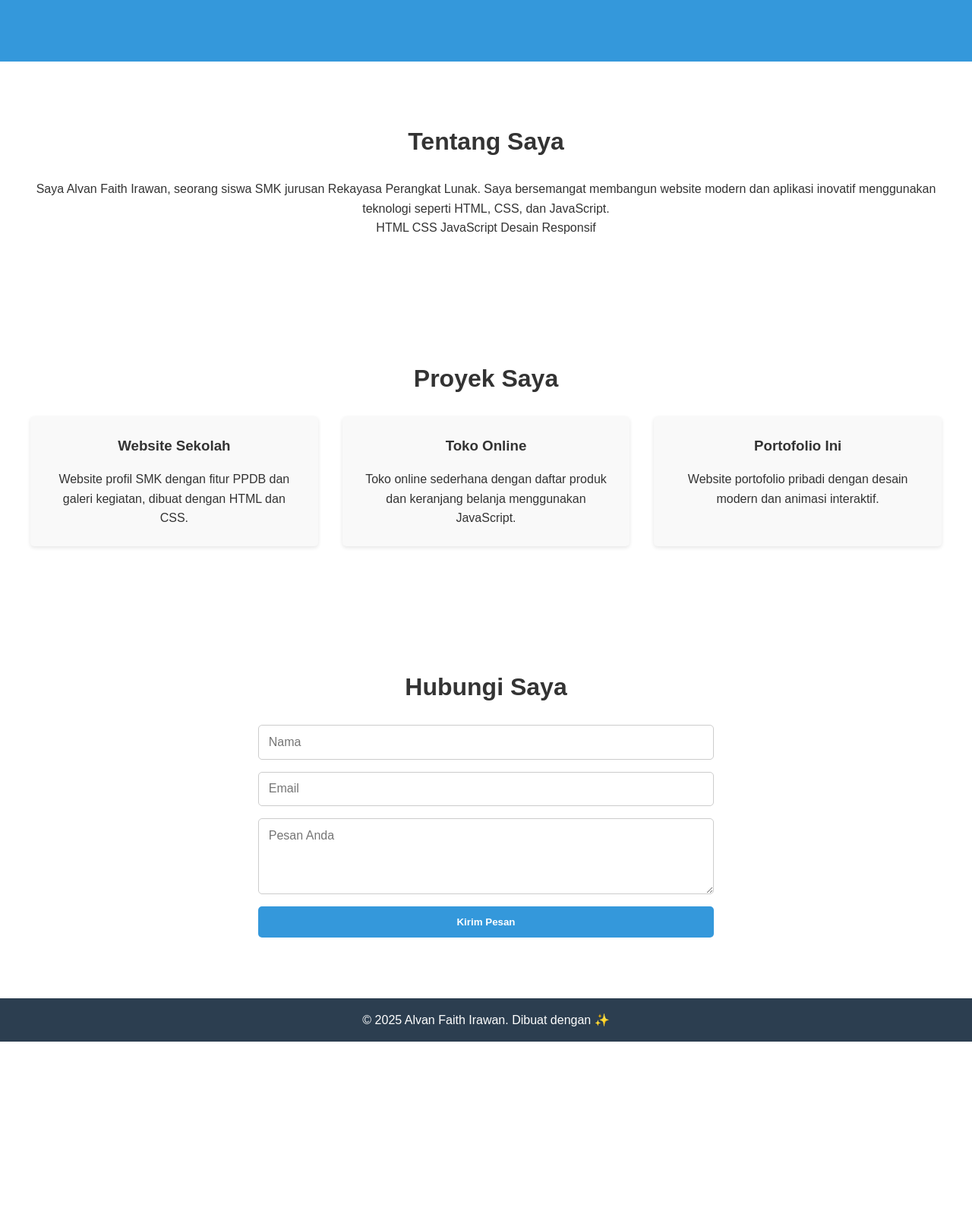
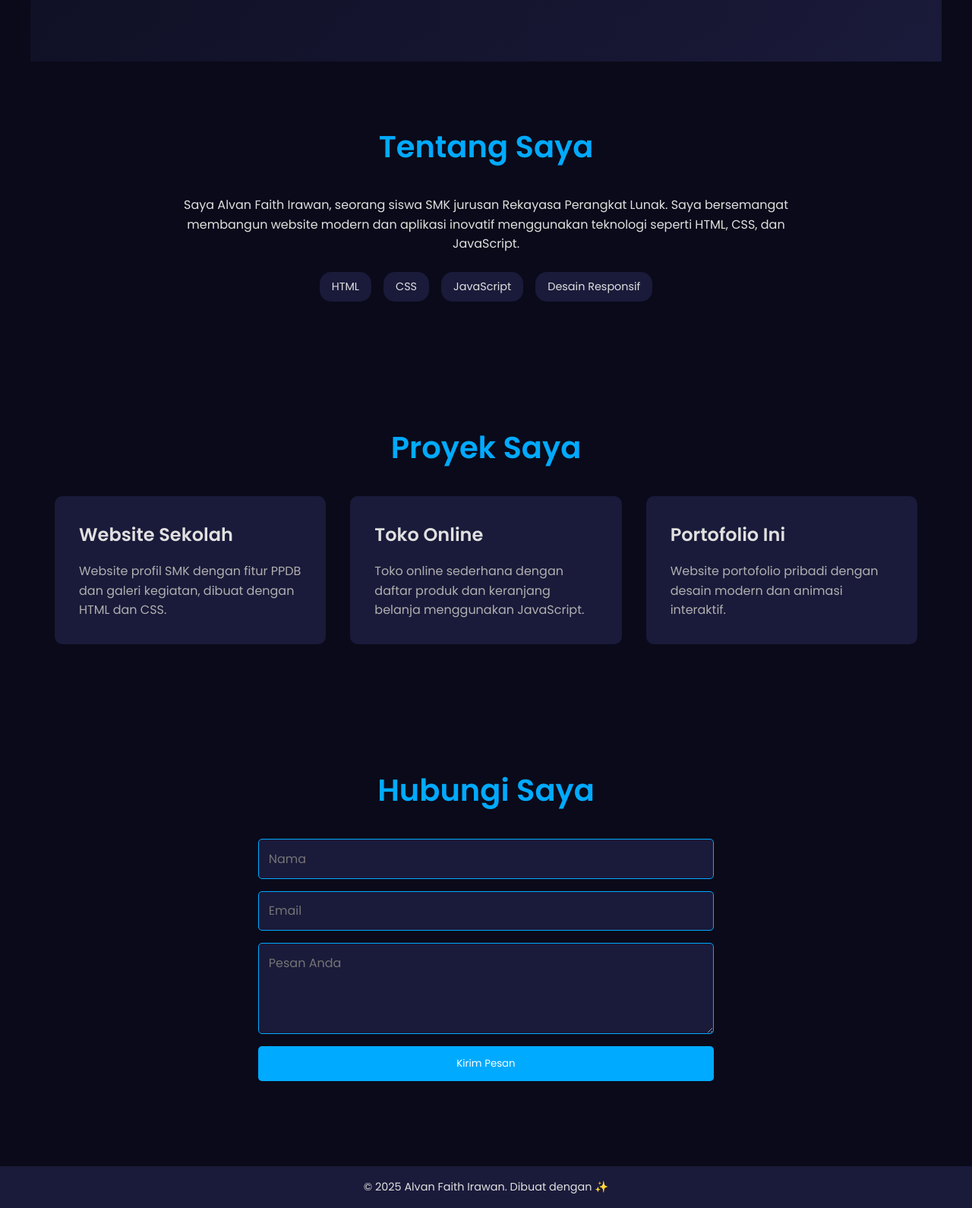
Before and after one commit to KemilingHUB/porto, a plain HTML site: page index.html in a window 1280 px wide. Shown: the part 719-2309 px from the top of the page at 76% size. Before the commit the page ends 2090 px from the top, so only its background shows below. Drawn offline with Linux system fonts and the light colour scheme.

Commit message:
Update styles.css

```diff
--- a/styles.css
+++ b/styles.css
@@ -2,72 +2,74 @@
     margin: 0;
     padding: 0;
     box-sizing: border-box;
-    font-family: Arial, sans-serif;
+    font-family: 'Poppins', sans-serif;
+    color: #e0e0e0;
 }
 
 body {
+    background: #0a0a1a;
     line-height: 1.6;
-    color: #333;
+    overflow-x: hidden;
 }
 
 /* Navbar */
 nav {
-    background: #2c3e50;
-    color: #fff;
-    padding: 1rem;
+    background: rgba(10, 10, 26, 0.9);
+    backdrop-filter: blur(10px);
+    padding: 1rem 2rem;
     display: flex;
     justify-content: space-between;
     align-items: center;
     position: fixed;
     width: 100%;
-    top: 0;
+    z-index: 1000;
 }
 
 .logo {
-    font-size: 1.5rem;
-    font-weight: bold;
+    font-size: 1.8rem;
+    font-weight: 600;
+    color: #00aaff;
 }
 
 .nav-links {
     list-style: none;
     display: flex;
-}
-
-.nav-links li {
-    margin-left: 2rem;
+    gap: 2rem;
 }
 
 .nav-links a {
-    color: #fff;
+    color: #e0e0e0;
     text-decoration: none;
-    font-size: 1rem;
+    font-weight: 400;
+    transition: color 0.3s ease;
 }
 
 .nav-links a:hover {
-    color: #3498db;
+    color: #00aaff;
 }
 
 .hamburger {
     display: none;
-    font-size: 1.5rem;
+    font-size: 1.8rem;
     cursor: pointer;
+    color: #e0e0e0;
 }
 
 /* Hero Section */
 #home {
-    background: #3498db;
-    color: #fff;
     height: 100vh;
     display: flex;
     align-items: center;
     justify-content: center;
     text-align: center;
-    padding: 2rem;
+    background: linear-gradient(135deg, #0a0a1a, #1a1a3a);
 }
 
 .hero h1 {
-    font-size: 2.5rem;
+    font-size: 3rem;
+    font-weight: 600;
     margin-bottom: 1rem;
+    color: #00aaff;
 }
 
 .hero p {
@@ -76,50 +78,92 @@ nav {
 }
 
 .btn {
-    background: #2c3e50;
+    background: #00aaff;
     color: #fff;
-    padding: 0.8rem 1.5rem;
+    padding: 0.8rem 2rem;
+    border-radius: 25px;
     text-decoration: none;
-    border-radius: 5px;
-    font-weight: bold;
+    font-weight: 500;
+    transition: transform 0.3s ease, box-shadow 0.3s ease;
 }
 
 .btn:hover {
-    background: #34495e;
+    transform: translateY(-3px);
+    box-shadow: 0 5px 15px rgba(0, 170, 255, 0.4);
 }
 
-/* About, Projects, Contact Sections */
-section {
+/* Sections */
+.section {
     padding: 5rem 2rem;
-    text-align: center;
-}
-
-h2 {
-    font-size: 2rem;
-    margin-bottom: 1.5rem;
-}
-
-/* Projects Grid */
-.project-grid {
-    display: grid;
-    grid-template-columns: repeat(auto-fit, minmax(250px, 1fr));
-    gap: 2rem;
     max-width: 1200px;
     margin: 0 auto;
 }
 
+h2 {
+    font-size: 2.5rem;
+    font-weight: 600;
+    margin-bottom: 2rem;
+    text-align: center;
+    color: #00aaff;
+}
+
+/* About Section */
+.about-content {
+    max-width: 800px;
+    margin: 0 auto;
+    text-align: center;
+}
+
+.skills {
+    display: flex;
+    flex-wrap: wrap;
+    gap: 1rem;
+    justify-content: center;
+    margin-top: 1.5rem;
+}
+
+.skills span {
+    background: #1a1a3a;
+    padding: 0.5rem 1rem;
+    border-radius: 15px;
+    font-size: 0.9rem;
+    transition: transform 0.3s ease;
+}
+
+.skills span:hover {
+    transform: scale(1.1);
+}
+
+/* Projects Section */
+.project-grid {
+    display: grid;
+    grid-template-columns: repeat(auto-fit, minmax(300px, 1fr));
+    gap: 2rem;
+}
+
 .project-card {
-    background: #f9f9f9;
-    padding: 1.5rem;
-    border-radius: 5px;
-    box-shadow: 0 2px 5px rgba(0, 0, 0, 0.1);
+    background: #1a1a3a;
+    padding: 2rem;
+    border-radius: 10px;
+    transition: transform 0.3s ease, box-shadow 0.3s ease;
+}
+
+.project-card:hover {
+    transform: translateY(-5px);
+    box-shadow: 0 5px 20px rgba(0, 170, 255, 0.2);
 }
 
 .project-card h3 {
+    font-size: 1.5rem;
     margin-bottom: 1rem;
 }
 
-/* Contact Form */
+.project-card p {
+    font-size: 1rem;
+    color: #b0b0b0;
+}
+
+/* Contact Section */
 #contact-form {
     max-width: 600px;
     margin: 0 auto;
@@ -130,33 +174,56 @@ h2 {
 
 #contact-form input,
 #contact-form textarea {
+    background: #1a1a3a;
+    border: 1px solid #00aaff;
     padding: 0.8rem;
-    border: 1px solid #ccc;
     border-radius: 5px;
     font-size: 1rem;
+    color: #e0e0e0;
 }
 
 #contact-form textarea {
     resize: vertical;
-    min-height: 100px;
+    min-height: 120px;
 }
 
 #contact-form button {
-    background: #3498db;
+    background: #00aaff;
     border: none;
+    padding: 0.8rem;
+    border-radius: 5px;
     cursor: pointer;
+    font-weight: 500;
 }
 
 #contact-form button:hover {
-    background: #2980b9;
+    background: #0088cc;
 }
 
 /* Footer */
 footer {
-    background: #2c3e50;
-    color: #fff;
+    background: #1a1a3a;
     text-align: center;
     padding: 1rem;
+    margin-top: 2rem;
+}
+
+footer p {
+    font-size: 0.9rem;
+}
+
+/* Animations */
+.fade-in {
+    opacity: 0;
+    transform: translateY(20px);
+    animation: fadeIn 1s ease forwards;
+}
+
+@keyframes fadeIn {
+    to {
+        opacity: 1;
+        transform: translateY(0);
+    }
 }
 
 /* Responsive Design */
@@ -167,17 +234,14 @@ footer {
         position: absolute;
         top: 60px;
         left: 0;
-        background: #2c3e50;
+        background: rgba(10, 10, 26, 0.9);
         width: 100%;
         padding: 1rem;
+        text-align: center;
     }
 
     .nav-links.active {
         display: flex;
-    }
-
-    .nav-links li {
-        margin: 0.5rem 0;
     }
 
     .hamburger {
@@ -185,10 +249,14 @@ footer {
     }
 
     .hero h1 {
-        font-size: 1.8rem;
+        font-size: 2rem;
     }
 
     .hero p {
         font-size: 1rem;
     }
+
+    .project-grid {
+        grid-template-columns: 1fr;
+    }
 }
```
